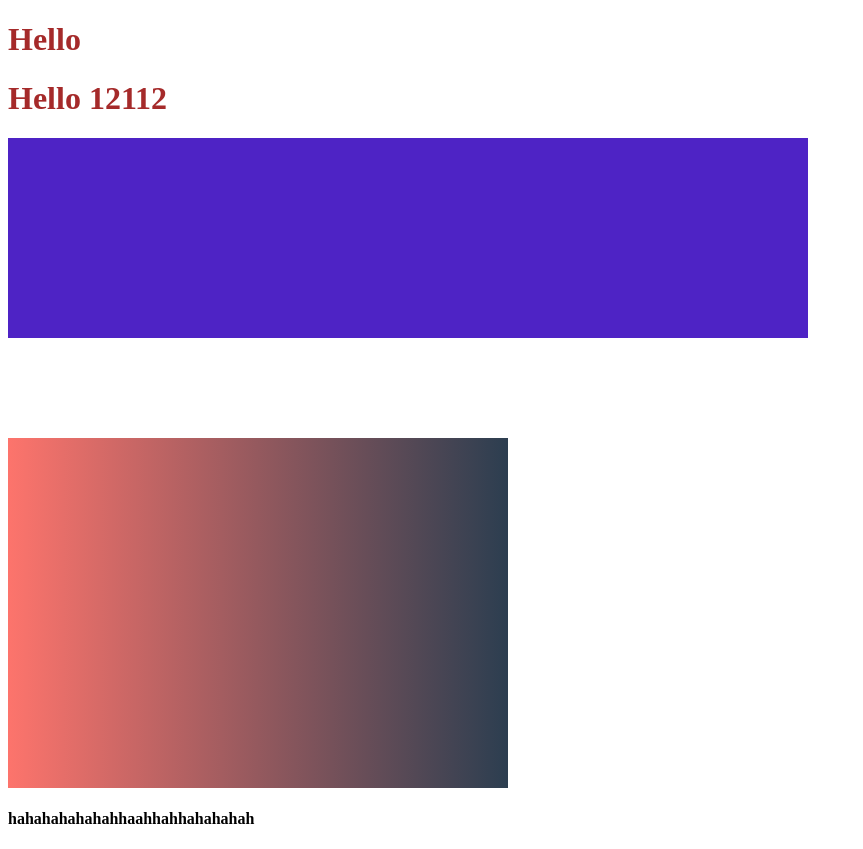
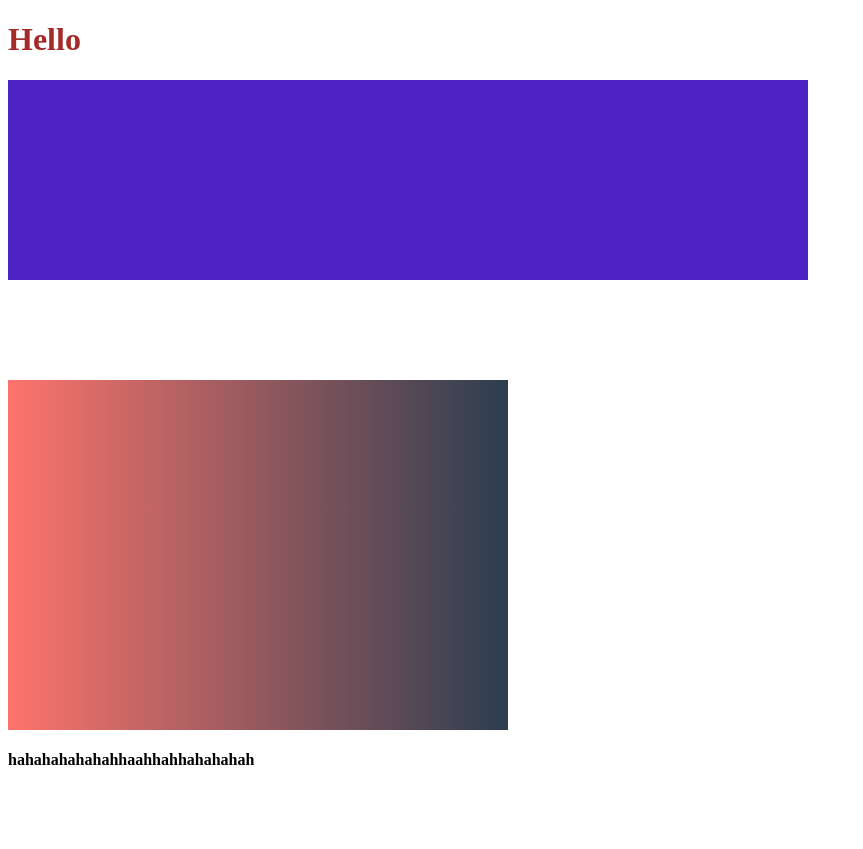
Before and after one commit to mvn-cuongnguyen2-dn/css-trick, a plain HTML site: page index.html in a window 1280 px wide. Shown: the whole page, without its empty margins (0-863 px from the left). After the commit the page ends 800 px from the top, so only its background shows below. Drawn offline with Linux system fonts and the light colour scheme.

Commit message:
Revert "cm2"
This reverts commit e86eb4231f61652f003de92a95e83dc1f2fe3fa7.

```diff
--- a/index.html
+++ b/index.html
@@ -9,7 +9,6 @@
 </head>
 <body>
   <h1 class="title">Hello</h1>
-  <h1 class="title">Hello 12112</h1>
   <div class="wrab-box">
     <div class="div div1">
 
```
